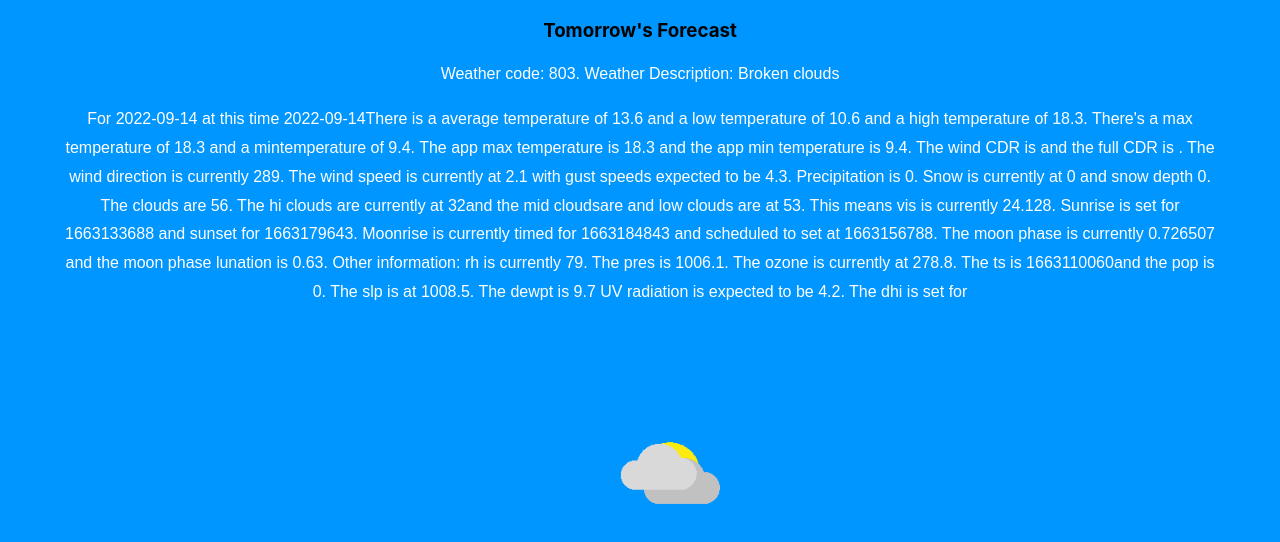
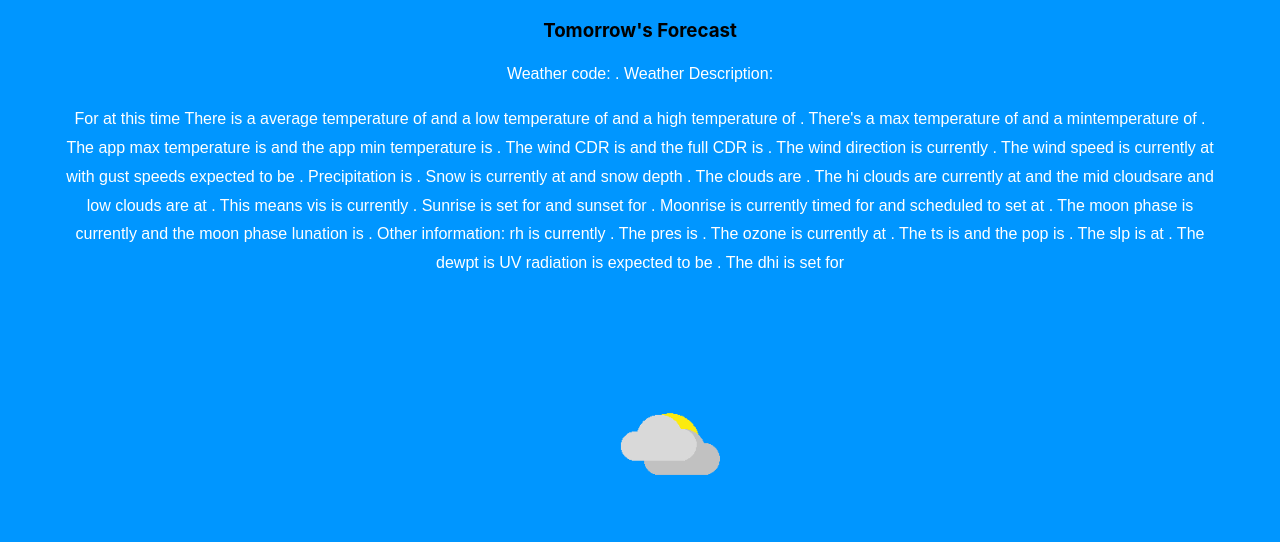
Before and after one commit to AJWest22/weather-app, a React (Create React App) app in the folder weather-app/: page /#/pages/daytwo in a window 1280 px wide. Shown: the top 542 px of the page. Built offline with nearby package versions, Linux system fonts and the light colour scheme.

Commit message:
Add forecast to day three

```diff
--- a/weather-app/src/components/GroupOne.js
+++ b/weather-app/src/components/GroupOne.js
@@ -19,10 +19,10 @@ export default function GroupOne() {
 
     useEffect(() => {
       const record = info.data.filter((it) => it.wind_dir === 289);
-      const secondRecord = info.data.filter((it) => it.wind_cdir === "WNW");
-      const thirdRecord = info.data.filter((it) => it.wind_cdir === "NW");
-      const fourthRecord = info.data.filter((it) => it.wind_cdir === "NNW");
-      const fifthRecord = info.data.filter((it) => it.rh === 72);
+      const secondRecord = info.data.filter((it) => it.wind_cdir === "NW");
+      const thirdRecord = info.data.filter((it) => it.wind_cdir === "NNW");
+      const fourthRecord = info.data.filter((it) => it.rh === 72);
+      const fifthRecord = info.data.filter((it) => it.rh === 74);
       setFilteredRecord(record[0]);
       setSecondFilteredRecord(secondRecord[0]);
       setThirdFilteredRecord(thirdRecord[0]);
--- a/weather-app/src/components/GroupThree.js
+++ b/weather-app/src/components/GroupThree.js
@@ -12,11 +12,11 @@ export default function GroupThree() {
   const [fifteenthFilteredRecord, setFifteenthFilteredRecord] = useState({});
 
   useEffect(() => {
-      const eleventhRecord = info.data.filter((it) => it.rh === 75);
-      const twelfthRecord = info.data.filter((it) => it.rh === 86);
-      const thirteenthRecord= info.data.filter((it) => it.rh === 79);
-      const fourteenthRecord = info.data.filter((it) => it.rh === 83);
-      const fifteenthRecord = info.data.filter((it) => it.rh === 84);
+      const eleventhRecord = info.data.filter((it) => it.wind_cdir === "E");
+      const twelfthRecord = info.data.filter((it) => it.wind_cdir === "S");
+      const thirteenthRecord= info.data.filter((it) => it.wind_cdir === "SSW");
+      const fourteenthRecord = info.data.filter((it) => it.rh === 84);
+      const fifteenthRecord = info.data.filter((it) => it.wind_cdir === "SE");
       setEleventhFilteredRecord(eleventhRecord[0]);
       setTwelfthFilteredRecord(twelfthRecord[0]);
       setThirteenthFilteredRecord(thirteenthRecord[0]);
--- a/weather-app/src/components/GroupTwo.js
+++ b/weather-app/src/components/GroupTwo.js
@@ -11,11 +11,11 @@ export default function GroupTwo() {
     const [tenthFilteredRecord, setTenthFilteredRecord] = useState({});
 
     useEffect(() => {
-        const sixthRecord = info.data.filter((it) => it.rh === 74);
-        const seventhRecord = info.data.filter((it) => it.wind_cdir === "NW");
-        const eighthRecord= info.data.filter((it) => it.wind_cdir === "W");
-        const ninthRecord = info.data.filter((it) => it.wind_cdir === "WSW");
-        const tenthRecord = info.data.filter((it) => it.wind_cdir === "SW");
+        const sixthRecord = info.data.filter((it) => it.rh === 76);
+        const seventhRecord = info.data.filter((it) => it.wind_cdir === "W");
+        const eighthRecord= info.data.filter((it) => it.wind_cdir === "WSW");
+        const ninthRecord = info.data.filter((it) => it.wind_cdir === "SW");
+        const tenthRecord = info.data.filter((it) => it.wind_cdir === "SSW");
         setSixthFilteredRecord(sixthRecord[0]);
         setSeventhFilteredRecord(seventhRecord[0]);
         setEighthFilteredRecord(eighthRecord[0]);
--- a/weather-app/src/pages/DayThree.js
+++ b/weather-app/src/pages/DayThree.js
@@ -1,14 +1,51 @@
-import React from 'react'
+import React, {useEffect, useState} from 'react'
+import info from '../weather-data.json'
 import'../components/GroupOne.js'
 
 export default function DayThree() {
-  const [secondRecord, setSecondRecord] = useState({});
+  const [thirdRecord, setThirdRecord] = useState({});
 
   useEffect(() => {
-    const secondDetail = info.data.filter((it) => it.wind_cdir === "WNW");
-    setSecondRecord(secondDetail[0]);
+    const thirdDetail = info.data.filter((it) => it.wind_cdir === "NW");
+    setThirdRecord(thirdDetail[0]);
   }, []);
+
   return (
-    <div>DayThree</div>
+    <div>
+      <h3>Day Three</h3>
+      <p>
+        Weather code: {thirdRecord?.weather?.code}.
+        Weather Description: {thirdRecord?.weather?.description}
+      </p>
+
+      <p>
+        For {thirdRecord?.valid_date} at this time {thirdRecord?.datetime}
+        There is a average temperature of {thirdRecord?.temp} and a low temperature
+        of {thirdRecord?.low_temp} and a high temperature of {thirdRecord?.high_temp}.
+        There's a max temperature of {thirdRecord?.max_temp} and a mintemperature
+        of {thirdRecord?.min_temp}. The app max temperature is {thirdRecord?.app_max_temp} and
+        the app min temperature is {thirdRecord?.app_min_temp}.
+
+        The wind CDR is {thirdRecord?.wind_cdr} and the full CDR is {thirdRecord?.wind_cdr_full}.
+        The wind direction is currently {thirdRecord?.wind_dir}. The wind speed is currently
+        at {thirdRecord?.wind_spd} with gust speeds expected to be {thirdRecord?.wind_gust_spd}.
+
+        Precipitation is {thirdRecord?.precip}. Snow is currently at {thirdRecord?.snow} and
+        snow depth {thirdRecord?.snow_depth}. The clouds are {thirdRecord?.clouds}. The hi clouds
+        are currently at {thirdRecord?.clouds_hi}and the mid cloudsare  and low clouds are
+        at {thirdRecord?.clouds_low}. This means vis is currently {thirdRecord?.vis}.
+
+        Sunrise is set for {thirdRecord?.sunrise_ts} and sunset for {thirdRecord?.sunset_ts}.
+        Moonrise is currently timed for {thirdRecord?.moonrise_ts} and scheduled to set
+        at {thirdRecord?.moonset_ts}. The moon phase is currently {thirdRecord?.moon_phase} and
+        the moon phase lunation is {thirdRecord?.moon_phase_lunation}.
+
+        Other information: rh is currently {thirdRecord?.rh}. The pres is {thirdRecord?.pres}.
+        The ozone is currently at {thirdRecord?.ozone}. The ts is {thirdRecord?.ts}
+        and the pop is {thirdRecord?.pop}. The slp is at {thirdRecord?.slp}. The dewpt
+        is {thirdRecord?.dewpt} UV radiation is expected to be {thirdRecord?.uv}. The dhi
+        is set for {thirdRecord?.max_dhi}
+      </p>
+    </div>
   )
 }
--- a/weather-app/src/pages/DayTwo.js
+++ b/weather-app/src/pages/DayTwo.js
@@ -8,7 +8,7 @@ export default function DayTwo() {
   const [detailedRecord, setDetailedRecord] = useState({});
 
   useEffect(() => {
-    const detail = info.data.filter((it) => it.wind_dir === 289);
+    const detail = info.data.filter((it) => it.wind_dir === "WNW");
     setDetailedRecord(detail[0]);
   }, []);
   return (
@@ -16,37 +16,37 @@ export default function DayTwo() {
       <h3>Tomorrow's Forecast</h3>
 
       <p>
-        Weather code: {detailedRecord.weather?.code}.
-        Weather Description: {detailedRecord.weather?.description}
+        Weather code: {detailedRecord?.weather?.code}.
+        Weather Description: {detailedRecord?.weather?.description}
       </p>
 
       <p>
-        For {detailedRecord.valid_date} at this time {detailedRecord.datetime}
-        There is a average temperature of {detailedRecord.temp} and a low temperature
-        of {detailedRecord.low_temp} and a high temperature of {detailedRecord.high_temp}.
-        There's a max temperature of {detailedRecord.max_temp} and a mintemperature
-        of {detailedRecord.min_temp}. The app max temperature is {detailedRecord.app_max_temp} and
-        the app min temperature is {detailedRecord.app_min_temp}.
+        For {detailedRecord?.valid_date} at this time {detailedRecord?.datetime}
+        There is a average temperature of {detailedRecord?.temp} and a low temperature
+        of {detailedRecord?.low_temp} and a high temperature of {detailedRecord?.high_temp}.
+        There's a max temperature of {detailedRecord?.max_temp} and a mintemperature
+        of {detailedRecord?.min_temp}. The app max temperature is {detailedRecord?.app_max_temp} and
+        the app min temperature is {detailedRecord?.app_min_temp}.
 
-        The wind CDR is {detailedRecord.wind_cdr} and the full CDR is {detailedRecord.wind_cdr_full}.
-        The wind direction is currently {detailedRecord.wind_dir}. The wind speed is currently
-        at {detailedRecord.wind_spd} with gust speeds expected to be {detailedRecord.wind_gust_spd}.
+        The wind CDR is {detailedRecord?.wind_cdr} and the full CDR is {detailedRecord?.wind_cdr_full}.
+        The wind direction is currently {detailedRecord?.wind_dir}. The wind speed is currently
+        at {detailedRecord?.wind_spd} with gust speeds expected to be {detailedRecord?.wind_gust_spd}.
 
-        Precipitation is {detailedRecord.precip}. Snow is currently at {detailedRecord.snow} and
-        snow depth {detailedRecord.snow_depth}. The clouds are {detailedRecord.clouds}. The hi clouds
-        are currently at {detailedRecord.clouds_hi}and the mid cloudsare  and low clouds are
-        at {detailedRecord.clouds_low}. This means vis is currently {detailedRecord.vis}.
+        Precipitation is {detailedRecord?.precip}. Snow is currently at {detailedRecord?.snow} and
+        snow depth {detailedRecord?.snow_depth}. The clouds are {detailedRecord?.clouds}. The hi clouds
+        are currently at {detailedRecord?.clouds_hi}and the mid cloudsare  and low clouds are
+        at {detailedRecord?.clouds_low}. This means vis is currently {detailedRecord?.vis}.
 
-        Sunrise is set for {detailedRecord.sunrise_ts} and sunset for {detailedRecord.sunset_ts}.
-        Moonrise is currently timed for {detailedRecord.moonrise_ts} and scheduled to set
-        at {detailedRecord.moonset_ts}. The moon phase is currently {detailedRecord.moon_phase} and
-        the moon phase lunation is {detailedRecord.moon_phase_lunation}.
+        Sunrise is set for {detailedRecord?.sunrise_ts} and sunset for {detailedRecord?.sunset_ts}.
+        Moonrise is currently timed for {detailedRecord?.moonrise_ts} and scheduled to set
+        at {detailedRecord?.moonset_ts}. The moon phase is currently {detailedRecord?.moon_phase} and
+        the moon phase lunation is {detailedRecord?.moon_phase_lunation}.
 
-        Other information: rh is currently {detailedRecord.rh}. The pres is {detailedRecord.pres}.
-        The ozone is currently at {detailedRecord.ozone}. The ts is {detailedRecord.ts}
-        and the pop is {detailedRecord.pop}. The slp is at {detailedRecord.slp}. The dewpt
-        is {detailedRecord.dewpt} UV radiation is expected to be {detailedRecord.uv}. The dhi
-        is set for {detailedRecord.max_dhi}
+        Other information: rh is currently {detailedRecord?.rh}. The pres is {detailedRecord?.pres}.
+        The ozone is currently at {detailedRecord?.ozone}. The ts is {detailedRecord?.ts}
+        and the pop is {detailedRecord?.pop}. The slp is at {detailedRecord?.slp}. The dewpt
+        is {detailedRecord?.dewpt} UV radiation is expected to be {detailedRecord?.uv}. The dhi
+        is set for {detailedRecord?.max_dhi}
     </p>
     <img src={icon} width="100px" height="100px"></img>
     </div>
```
